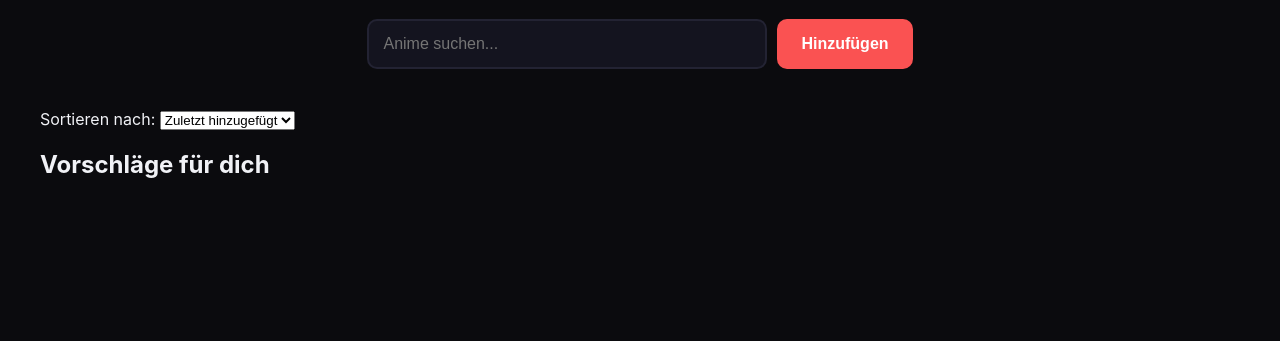
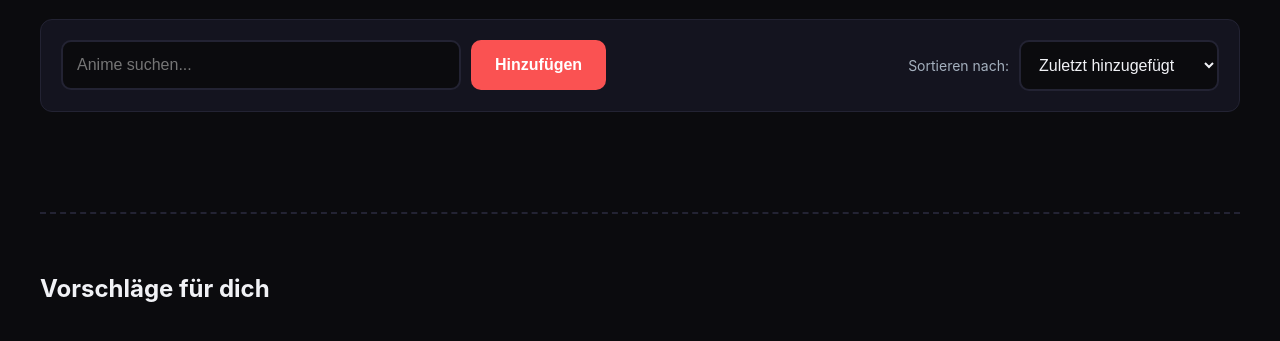
Before and after one commit to Matschmellow/AnimeChecker, a plain HTML site: page index.html in a window 1280 px wide. Shown: the part 83-424 px from the top of the page. Drawn offline with Linux system fonts and the light colour scheme.

Commit message:
style.css

```diff
--- a/style.css
+++ b/style.css
@@ -27,11 +27,24 @@ h1 {
     letter-spacing: 1px;
 }
 
+/* Flexbox-Layout für die obere Leiste */
+.control-panel {
+    display: flex;
+    justify-content: space-between;
+    align-items: center;
+    gap: 20px;
+    margin-bottom: 40px;
+    background-color: var(--card-bg);
+    padding: 20px;
+    border-radius: 12px;
+    border: 1px solid #232333;
+    flex-wrap: wrap;
+}
+
 .input-section {
     display: flex;
     gap: 10px;
-    margin-bottom: 40px;
-    justify-content: center;
+    flex-grow: 1;
 }
 
 .input-wrapper {
@@ -40,21 +53,39 @@ h1 {
     max-width: 400px;
 }
 
-input {
+input, select {
     width: 100%;
     box-sizing: border-box;
     padding: 14px;
     border: 2px solid #232333;
     border-radius: 10px;
-    background-color: var(--card-bg);
+    background-color: #0b0b0e;
     color: var(--text-color);
     font-size: 16px;
     transition: 0.2s;
 }
 
-input:focus {
+input:focus, select:focus {
     border-color: var(--accent-color);
     outline: none;
+}
+
+/* Styling für den Sortier-Bereich */
+.sort-section {
+    display: flex;
+    align-items: center;
+    gap: 10px;
+}
+
+.sort-section label {
+    font-size: 14px;
+    color: var(--text-muted);
+    white-space: nowrap;
+}
+
+.sort-section select {
+    width: 200px;
+    cursor: pointer;
 }
 
 .autocomplete-list {
@@ -78,9 +109,7 @@ input:focus {
     border-bottom: 1px solid #14141f;
 }
 
-.autocomplete-item:hover {
-    background-color: var(--accent-color);
-}
+.autocomplete-item:hover { background-color: var(--accent-color); }
 
 button {
     padding: 14px 24px;
@@ -96,14 +125,13 @@ button {
 
 button:hover { opacity: 0.9; }
 
-/* Das große Dashboard Grid */
 .anime-grid {
     display: grid;
     grid-template-columns: repeat(auto-fill, minmax(320px, 1fr));
     gap: 25px;
+    margin-bottom: 5px;
 }
 
-/* Die neue, professionelle Anime-Karte */
 .anime-card {
     background-color: var(--card-bg);
     border-radius: 16px;
@@ -146,7 +174,6 @@ button:hover { opacity: 0.9; }
     color: var(--text-muted);
 }
 
-/* Fortschrittsbalken */
 .progress-container {
     padding: 0 15px;
     margin-bottom: 10px;
@@ -164,7 +191,6 @@ button:hover { opacity: 0.9; }
     transition: width 0.3s ease;
 }
 
-/* Das neue Episoden-Auswahl-Grid */
 .episode-box-title {
     font-size: 12px;
     text-transform: uppercase;
@@ -196,20 +222,13 @@ button:hover { opacity: 0.9; }
     font-size: 13px;
     font-weight: bold;
     cursor: pointer;
-    transition: 0.15s;
 }
 
-.episode-badge:hover {
-    background-color: #323247;
-}
-
-/* Wenn eine einzelne Folge geschaut wurde */
 .episode-badge.watched {
     background-color: var(--success-color);
     color: #0b0b0e;
 }
 
-/* Action-Buttons unten */
 .card-actions {
     padding: 15px;
     margin-top: auto;
@@ -236,4 +255,33 @@ button:hover { opacity: 0.9; }
     color: var(--text-muted);
     font-size: 12px;
 }
-.search-fallback:hover { color: var(--accent-color); }
+
+/* NEU: Styling für den Empfehlungsbereich */
+.recommendations-container {
+    margin-top: 60px;
+    border-top: 2px dashed #232333;
+    padding-top: 40px;
+}
+
+.recommendations-container h2 {
+    color: var(--text-color);
+    font-size: 1.5em;
+    margin-bottom: 20px;
+}
+
+.recommendation-btn {
+    background-color: #232333;
+    color: var(--text-color);
+    border: 1px solid #323247;
+    padding: 10px;
+    border-radius: 8px;
+    font-size: 13px;
+    cursor: pointer;
+    font-weight: bold;
+    transition: 0.2s;
+}
+.recommendation-btn:hover {
+    background-color: var(--success-color);
+    color: #0b0b0e;
+    border-color: var(--success-color);
+}
```
